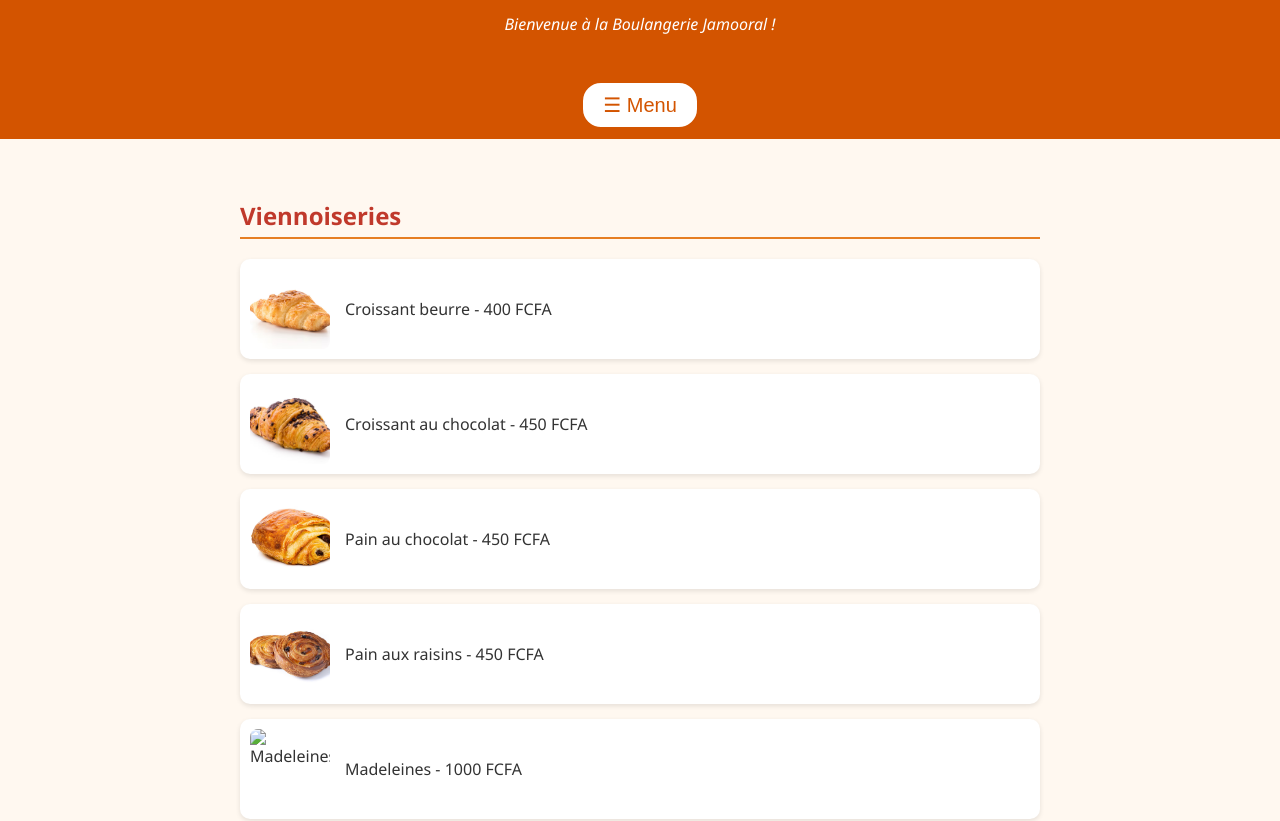
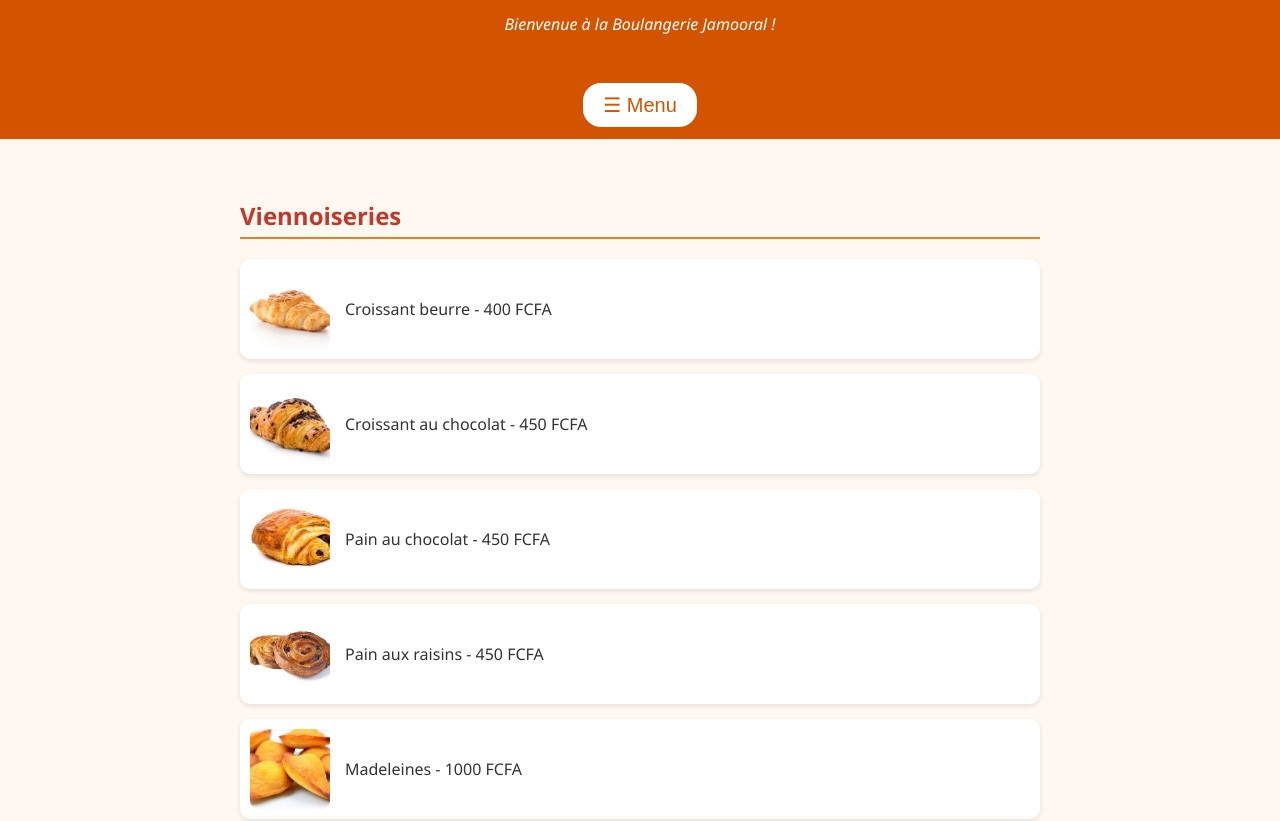
Before and after one commit to iiTzThomy/Menu-Le-Jamooral, a plain HTML site: page index.html in a window 1280 px wide. Shown: the part 131-952 px from the top of the page. Drawn offline with Linux system fonts and the light colour scheme.

Commit message:
Update N°2 index.html

```diff
--- a/index.html
+++ b/index.html
@@ -40,7 +40,7 @@
         <p>Pain aux raisins - 450 FCFA</p>
       </div>
       <div class="item">
-        <img src="images/madeleine.jpg" alt="Madeleines">
+        <img src="images/téléchargement 2.jpeg" alt="Madeleines">
         <p>Madeleines - 1000 FCFA</p>
       </div>
     </section>
```
